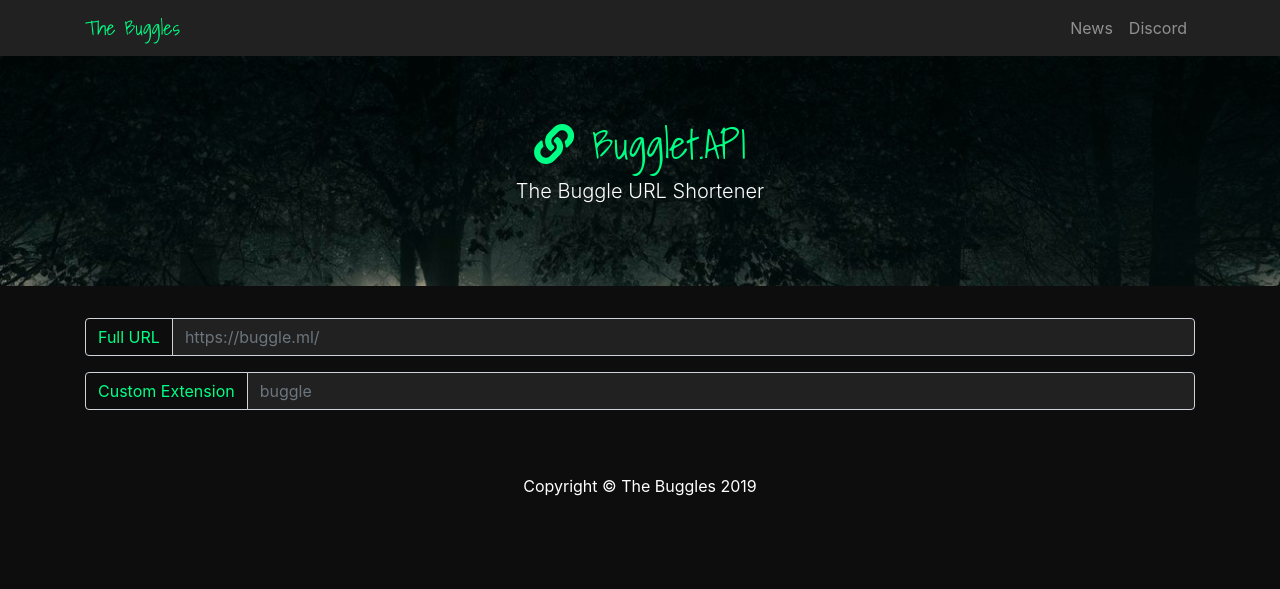
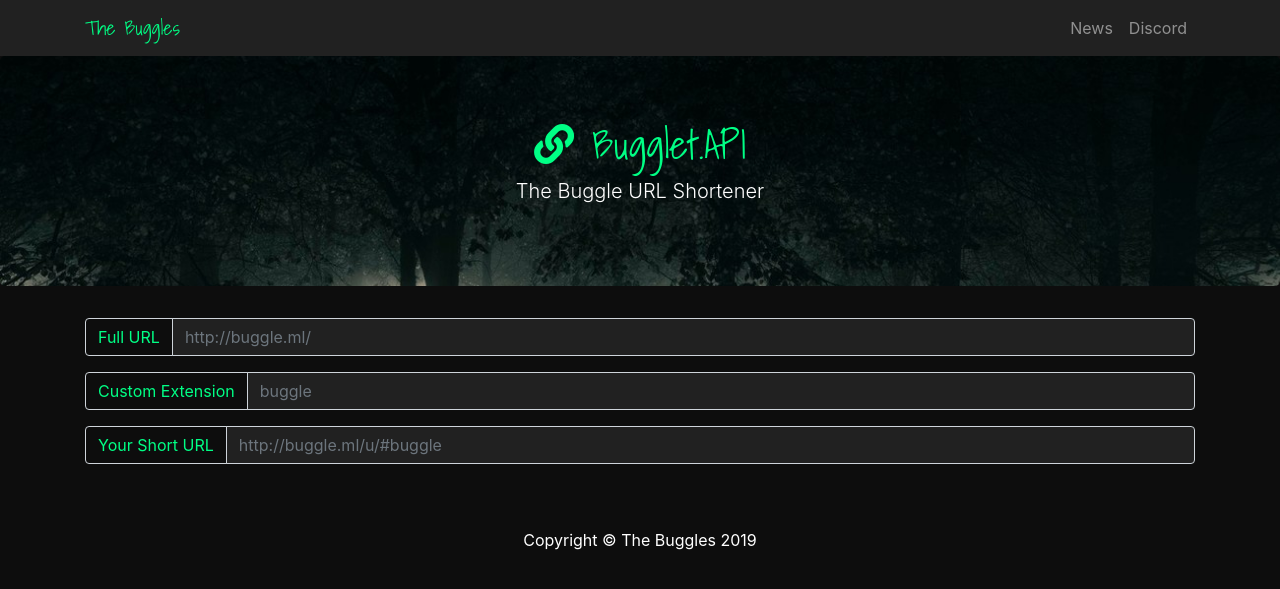
Before and after one commit to bugglespecies/bugglespecies.github.com, a Jekyll site: the page built from u/create.md, in a window 1280 px wide. Shown: the top 589 px of the page. Built offline with Jekyll 4.4.1, drawn with Linux system fonts in a browser that asks for light colours; nearby versions of some CDN libraries.

Commit message:
Update create.md

```diff
--- a/u/create.md
+++ b/u/create.md
@@ -9,7 +9,7 @@ image: /img/social.png
   <div class="input-group-prepend">
     <span class="input-group-text text-primary bg-dark" id="full-prepend">Full URL</span>
   </div>
-  <input id="urlinput" type="text" class="form-control bg-darker" placeholder="https://buggle.ml/">
+  <input id="urlinput" type="text" class="form-control bg-darker" placeholder="http://buggle.ml/">
 </div>
 <div class="input-group mb-3">
   <div class="input-group-prepend">
@@ -17,3 +17,10 @@ image: /img/social.png
   </div>
   <input id="custominput" type="text" class="form-control bg-darker" placeholder="buggle">
 </div>
+<div class="input-group mb-3">
+  <div class="input-group-prepend">
+    <span class="input-group-text text-primary bg-dark" id="result-prepend">Your Short URL</span>
+  </div>
+  <input id="shortenedURL" type="text" class="form-control bg-darker" placeholder="http://buggle.ml/u/#buggle">
+</div>
+<script type="text/javascript" src="/u/shorten.core.js"></script>
```
